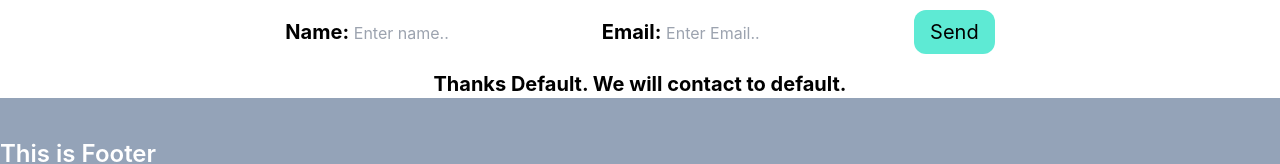
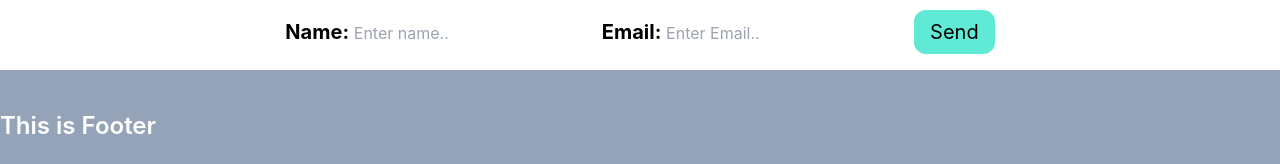
Before and after one commit to kunal-chanda/manaste-food-app, a React (Create React App) app: page /contact in a window 1280 px wide. Shown: the part 150-314 px from the top of the page. Built offline with nearby package versions, Linux system fonts and the light colour scheme.

Commit message:
contact_page_update

```diff
--- a/src/components/Contact.js
+++ b/src/components/Contact.js
@@ -3,7 +3,7 @@
 const Contact = () => {
 
   const [name, setName] = useState('Default');
-  const [email, setEmail] = useState('default');
+  const [email, setEmail] = useState('Default');
 
   const handleSubmit = (e)=>{
     e.preventDefault();
@@ -18,7 +18,7 @@
           <label className='text-xl font-bold'>Email: </label><input type='email' name='email' placeholder='Enter Email..' />
           <button className='bg-teal-300 rounded-xl px-4 py-2 text-xl'>Send</button>
         </form>
-        {<p className='text-xl font-bold'>Thanks {name}. We will contact to {email}.</p>}
+        {name!=="Default" ? <p className='text-xl font-bold'>Thanks {name}. We will contact to {email}.</p> : ""}
     </div>
   )
 }
```
